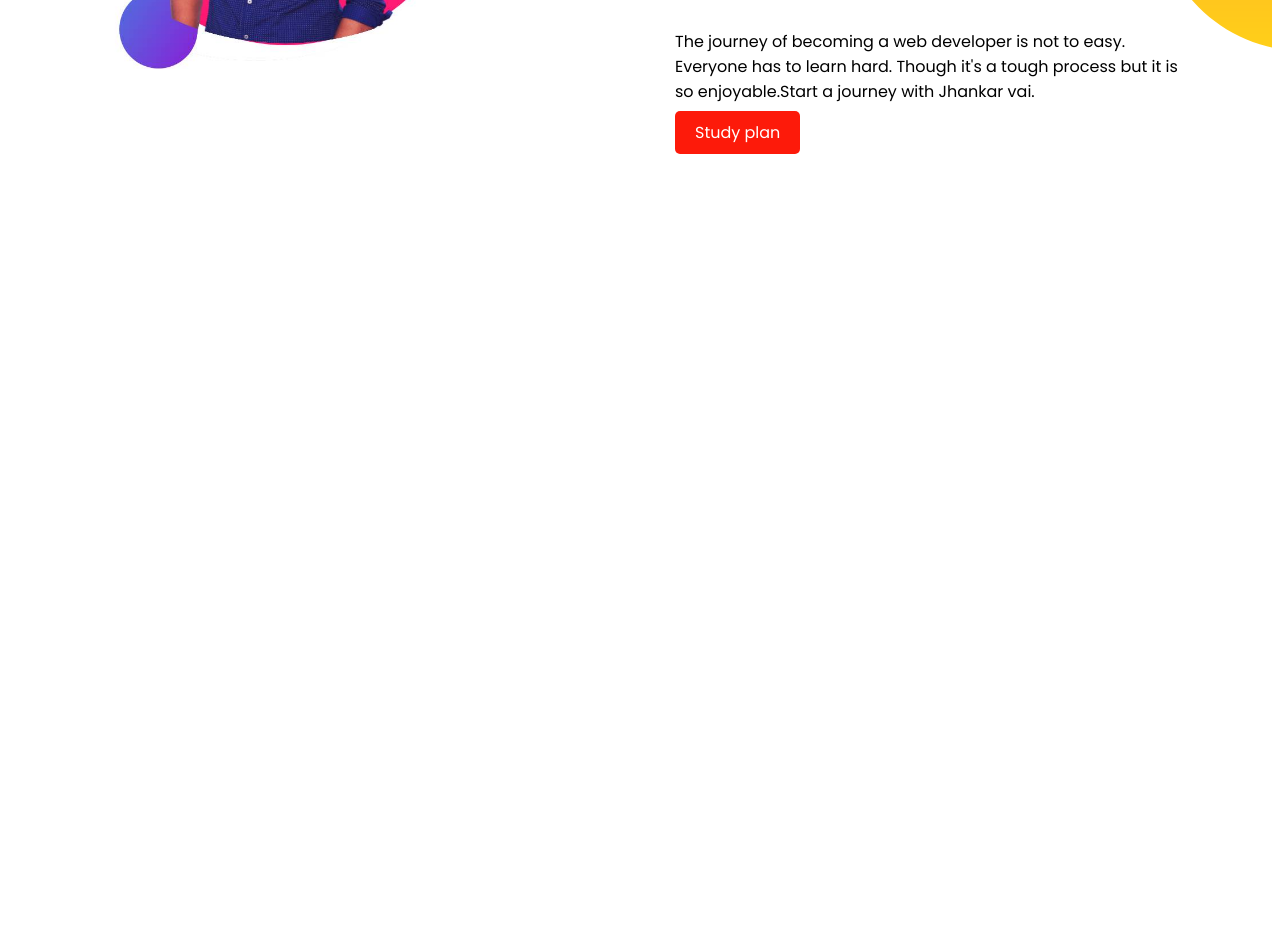
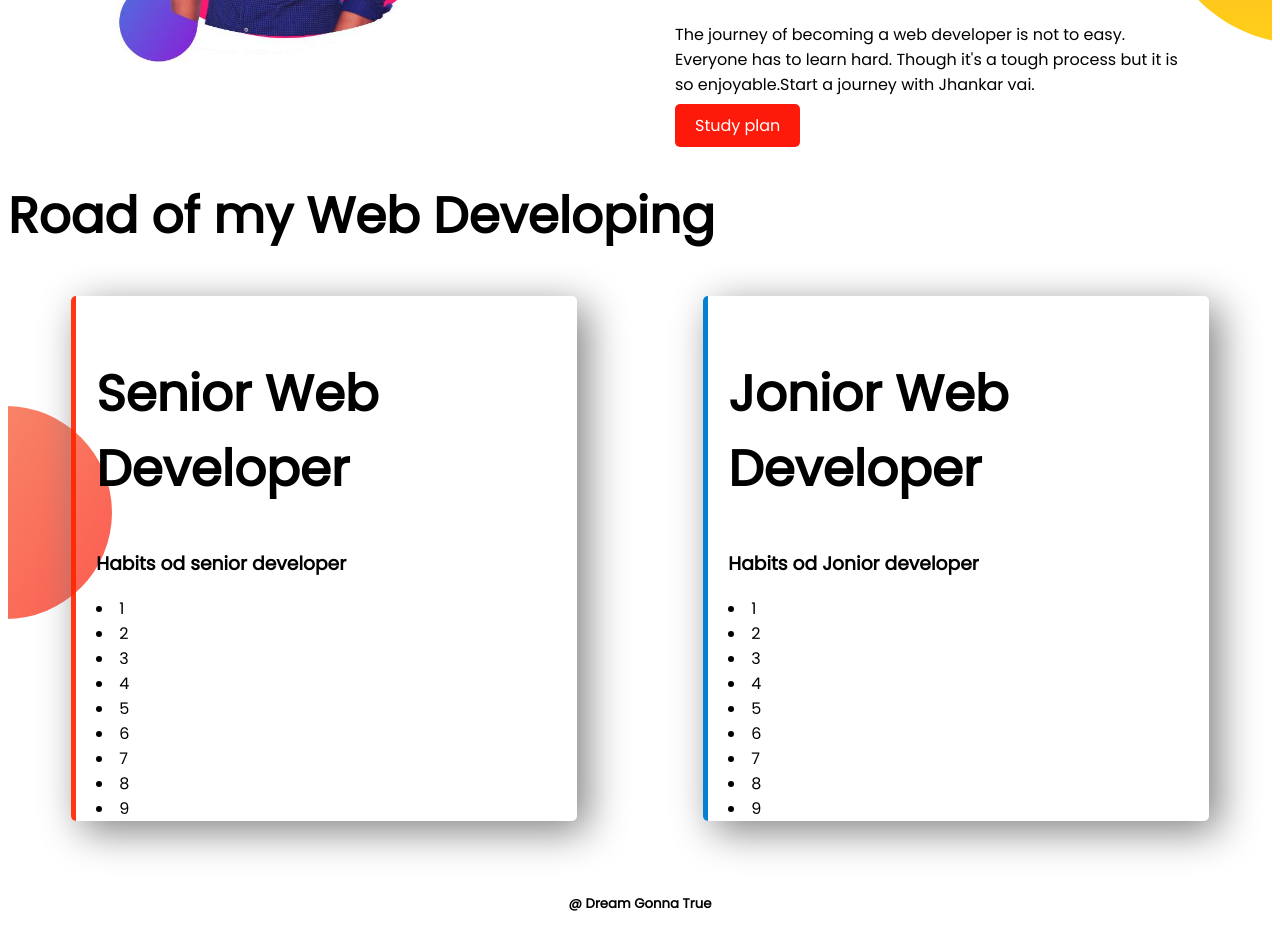
Before and after one commit to PavelHD/my-portfolio, a plain HTML site: page index.html in a window 1280 px wide. Shown: the part 800-1736 px from the top of the page. Before the commit the page ends 954 px from the top, so only its background shows below. Drawn offline with Linux system fonts and the light colour scheme.

Commit message:
portfolio commit

```diff
--- a/index.html
+++ b/index.html
@@ -13,19 +13,20 @@
 </head>
 
 <body>
-    <section class="top-bannar">
-        <div class="half-width">
+    <section class="top-bannar display-flex">
+        <div class="half-width ">
             <h1>Welcome To</h1>
             <h1><span class="text-color">Pavel's</span> Portfoilo !</h1>
             <h2> Pavel Hasan's Bio :</h2>
             <p>
                 Pavel Hasan was born in Gazipur. He is trying to become a web Developer. He is trying his best.
             </p>
-            <a class="support-me" target="_blank" href="https://pavelhd.github.io/My-1st-repo-/">Support Me</a>
+            <a class="support-me " target="_blank" href="https://pavelhd.github.io/My-1st-repo-/">Support
+                Me</a>
         </div>
-        <div class="half-width"> <img src="my-bg2.jpg" alt=""></div>
+        <div class="half-width display-flex"> <img src="my-bg2.jpg" alt=""></div>
     </section>
-    <section class="side-bannar">
+    <section class="side-bannar display-flex">
 
         <div class="half-width">
             <img src="my-bg2.jpg" alt="">
@@ -39,6 +40,46 @@
             <a class="support-me" target="_blank" href="https://pavelhd.github.io/My-1st-repo-/"> Study plan</a>
         </div>
     </section>
+    <section class="Developer-road">
+        <h1>Road of my Web Developing</h1>
+        <div class="display-flex">
+            <div id="side-border" class="Web-developer">
+                <h1>Senior Web Developer</h1>
+                <h3>Habits od senior developer</h3>
+
+                <li>1</li>
+                <li>2</li>
+                <li>3</li>
+                <li>4</li>
+                <li>5</li>
+                <li>6</li>
+                <li>7</li>
+                <li>8</li>
+                <li>9</li>
+
+            </div>
+            <div id="side-border1" class="Web-developer">
+                <h1>Jonior Web Developer</h1>
+                <h3>Habits od Jonior developer</h3>
+                <li>1</li>
+                <li>2</li>
+                <li>3</li>
+                <li>4</li>
+                <li>5</li>
+                <li>6</li>
+                <li>7</li>
+                <li>8</li>
+                <li>9</li>
+            </div>
+        </div>
+        <br>
+    </section>
+    <br>
+    <div>
+        <footer>
+            <h5> @ Dream Gonna True</h5>
+        </footer>
+    </div>
 
 </body>
 
--- a/style.css
+++ b/style.css
@@ -11,7 +11,7 @@ h1 {
     color: rgb(253, 26, 10);
 }
 
-section {
+.display-flex {
     display: flex;
 }
 
@@ -19,6 +19,7 @@ section {
     width: 50%;
     padding-left: 80px;
     padding-top: 20px;
+
 }
 
 .half-width img {
@@ -48,3 +49,35 @@ section {
 .side-padding {
     padding-right: 90px;
 }
+
+.Web-developer {
+    width: 50%;
+    padding-left: 20px;
+    padding-top: 20px;
+    margin-left: 5%;
+    margin-right: 5%;
+    box-shadow: 10px 10px 40px gray;
+}
+
+.Developer-road {
+    background-image: url(images/exp-bg.png);
+    background-repeat: no-repeat;
+    background-position: left center;
+
+}
+
+footer {
+    text-align: center;
+    font-family: 'Poppins', sans-serif;
+
+}
+
+#side-border {
+    border-left: 5px solid rgba(255, 38, 0, 0.918);
+    border-radius: 5px;
+}
+
+#side-border1 {
+    border-left: 5px solid rgb(6, 128, 209);
+    border-radius: 5px;
+}
```
